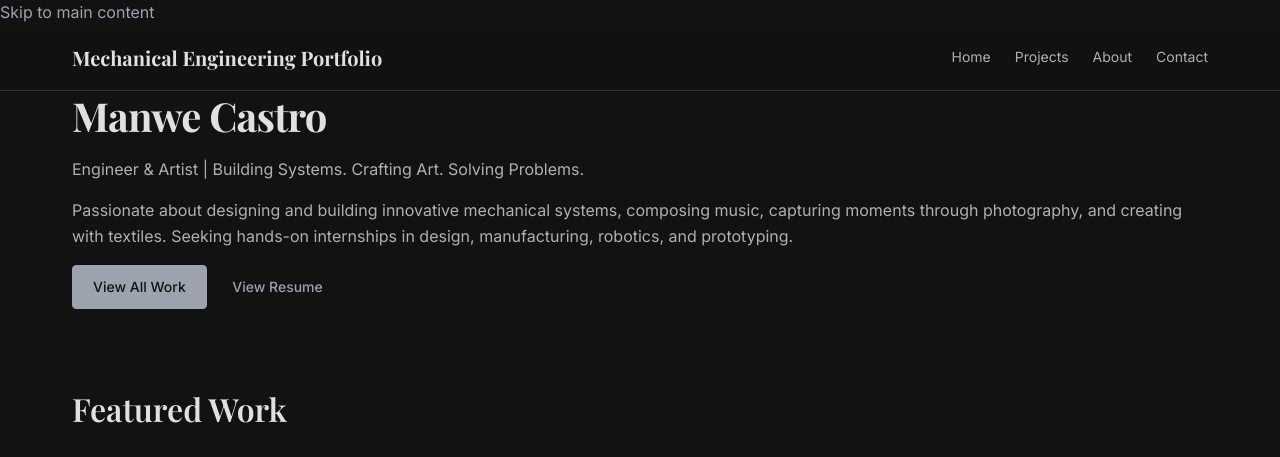
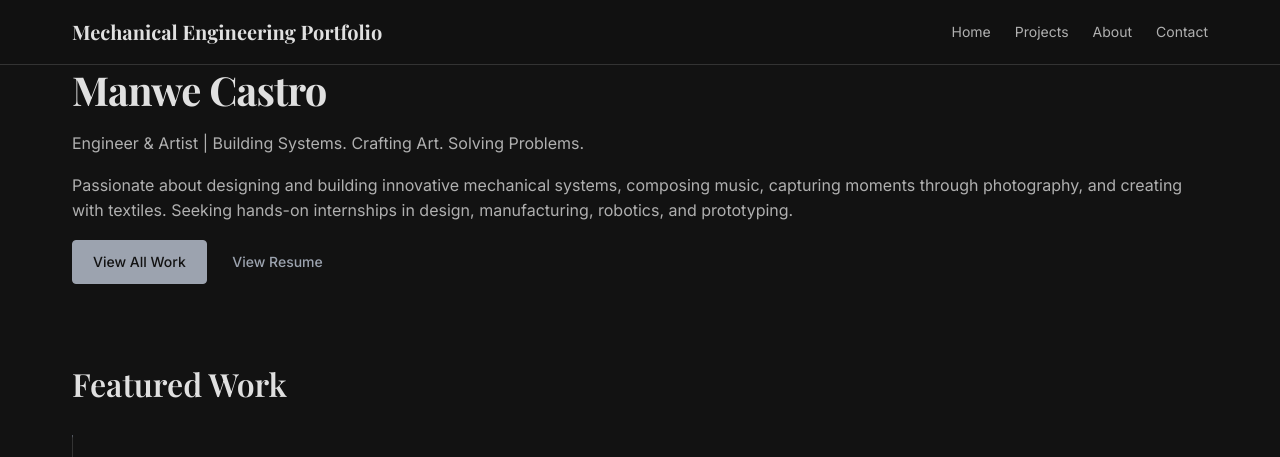
Before and after one commit to manwe-123/manwe-123.github.io, a Jekyll site: the page built from index.md, in a window 1280 px wide and 900 px high, cut to the strip 0-457 px from the top of the window. Built offline with Jekyll 4.4.1, drawn with Linux system fonts in a browser that asks for light colours.

Commit message:
Update default.html

```diff
--- a/_layouts/default.html
+++ b/_layouts/default.html
@@ -20,8 +20,7 @@
   <link rel="stylesheet" href="{{ '/assets/css/main.css' | relative_url }}">
 </head>
 <body>
-  <!-- Skip to main content for accessibility -->
-  <a href="#main-content" class="sr-only">Skip to main content</a>
+
 
   <!-- Header -->
   {% include header.html %}
```
